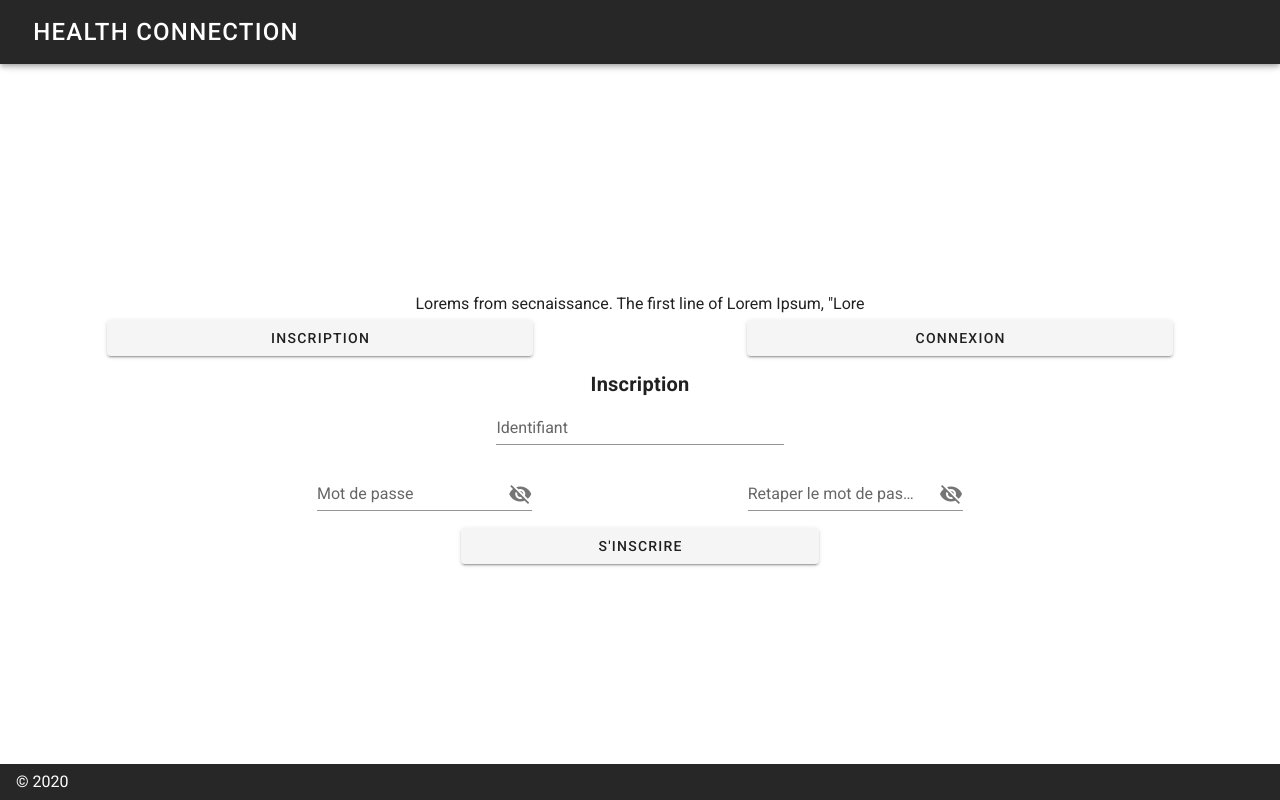
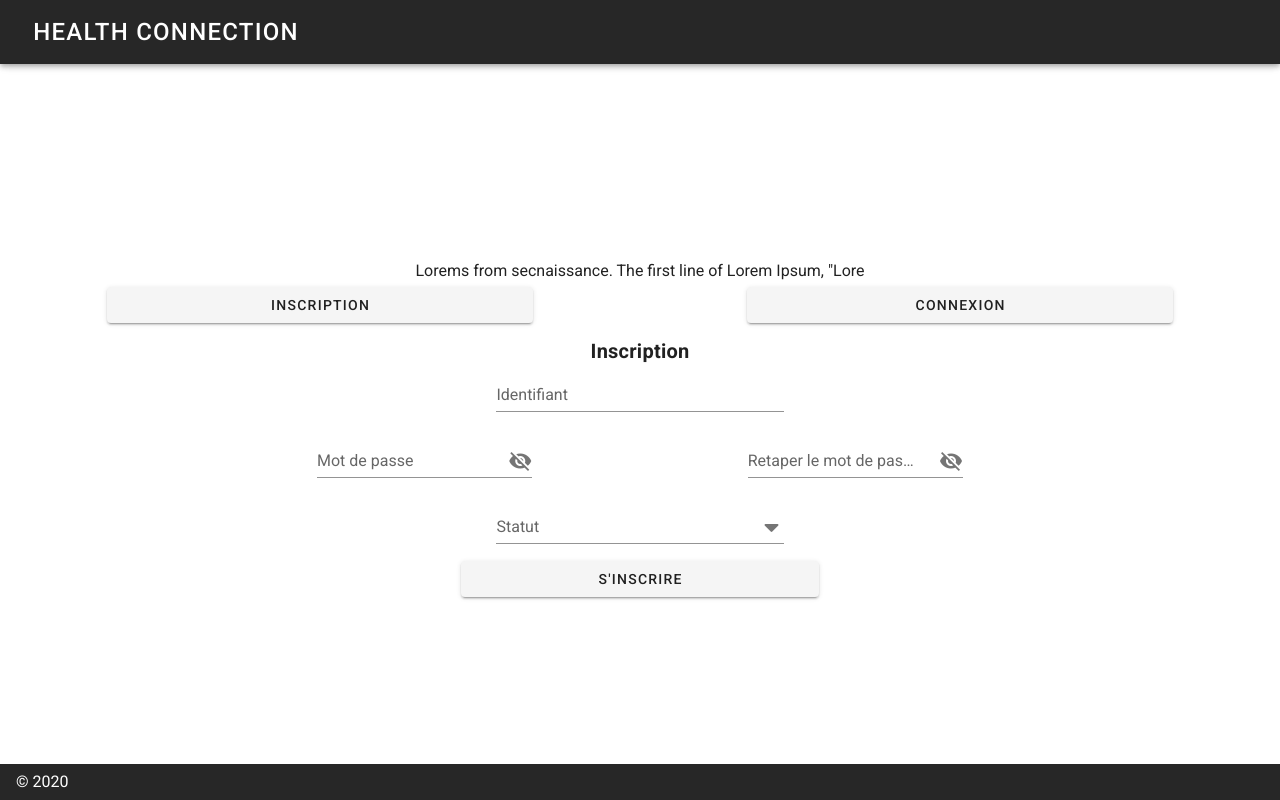
Before and after one commit to aoma95/health-connection, a Vue app: page / in a window 1280 px wide. Both pictures are taken after a click on the button "INSCRIPTION". Built offline with nearby package versions, Linux system fonts and the light colour scheme; a small style sheet from the web is missing.

Commit message:
ACA - Add select for role between citizen and doctor

```diff
--- a/src/views/Home.vue
+++ b/src/views/Home.vue
@@ -35,6 +35,12 @@
                                     </v-flex>
                                     <v-flex xs11 md3 >
                                         <v-text-field v-model="user.c_password" :type="show_c ? 'text' : 'password'" label="Retaper le mot de passe" :append-icon="show_c ? 'mdi-eye' : 'mdi-eye-off'" @click:append="show_c = !show_c" :rules="this.rules.cPassword(user.password)" required></v-text-field>
+                                    </v-flex>
+                                </v-layout>
+                                <v-layout mt-2 row justify-center="">
+                                    <v-flex xs11 md4>
+                                        <v-select v-model="user.role" label="Statut" :items="roles">
+                                        </v-select>
                                     </v-flex>
                                 </v-layout>
                                 <v-layout mt-2 row justify-center="">
@@ -96,6 +102,7 @@
               contain:null,
               error:false,
               message_error:null,
+              roles:['Citoyen', 'Médecin']
           }
         },
         methods : {
```
